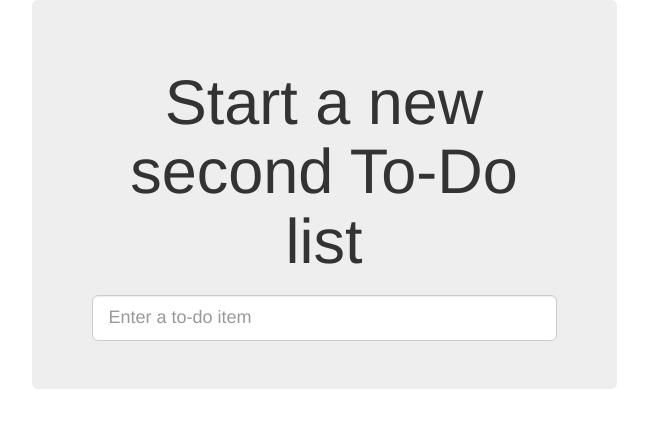
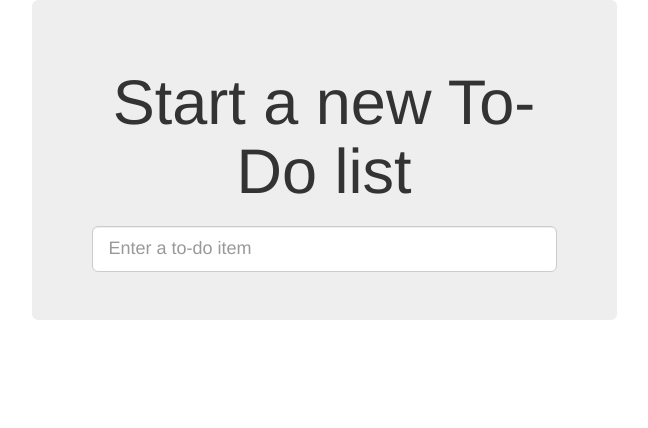
Before and after one commit to pdyban/testinggoat, a Django app: page / in a window 1280 px wide. Shown: the top 428 px of the page, without its empty margins (316-964 px from the left). Run offline with Django 3.2, Linux system fonts and the light colour scheme; some libraries are stand-ins or nearby versions.

Commit message:
Revert "Made a change in header title of the home page to test fabric"
This reverts commit 7dfc776b47bb251ff49c4018633fc2a220591468.

```diff
--- a/lists/templates/lists/home.html
+++ b/lists/templates/lists/home.html
@@ -1,5 +1,5 @@
 {% extends 'lists/base.html' %}
 
-{% block header_text %}Start a new second To-Do list{% endblock %}
+{% block header_text %}Start a new To-Do list{% endblock %}
 
 {% block form_action %}/lists/new{% endblock %}
```
